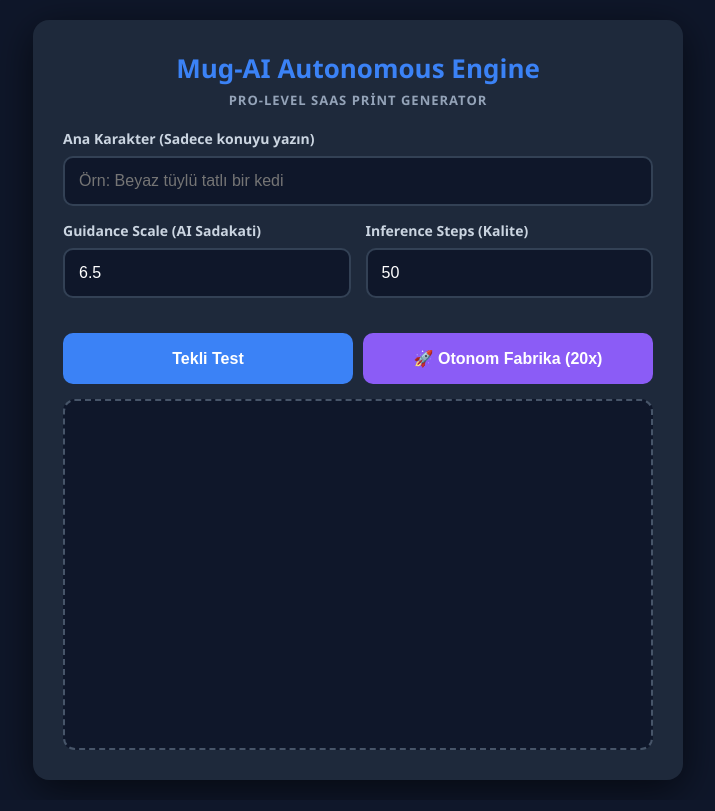
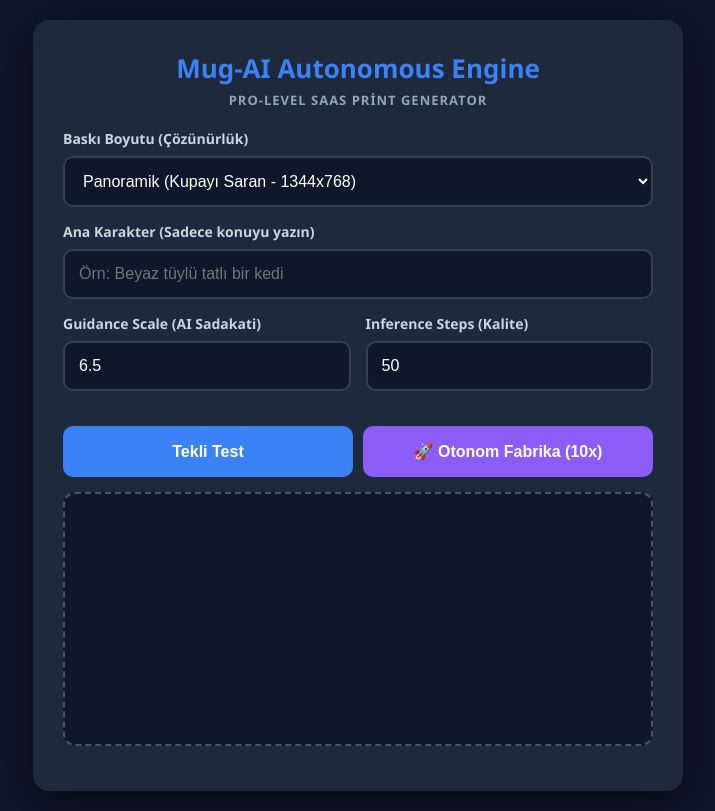
Before and after one commit to fthlabz/mug-ai, a Flask app: page / in a window 1280 px wide. Shown: the whole page, without its empty margins (282-997 px from the left). Run offline with Flask 3, Linux system fonts and the light colour scheme; some libraries are stand-ins or nearby versions.

Commit message:
Update index.html

```diff
--- a/templates/index.html
+++ b/templates/index.html
@@ -15,6 +15,7 @@
             --factory: #8b5cf6;
             --factory-hover: #7c3aed;
             --success: #10b981;
+            --warning: #f59e0b;
         }
         body {
             font-family: 'Segoe UI', Tahoma, Geneva, Verdana, sans-serif;
@@ -23,18 +24,18 @@
             display: flex;
             justify-content: center;
             align-items: center;
-            height: 100vh;
+            min-height: 100vh;
             margin: 0;
-            overflow: hidden;
+            padding: 20px;
+            box-sizing: border-box;
         }
         .app-container {
             background: var(--card-bg);
             padding: 30px;
             border-radius: 16px;
             box-shadow: 0 10px 40px rgba(0,0,0,0.6);
-            width: 95vw;
+            width: 100%;
             max-width: 650px;
-            height: 95vh;
             display: flex;
             flex-direction: column;
             box-sizing: border-box;
@@ -77,6 +78,12 @@
         #factoryBtn:hover { background: var(--factory-hover); }
         button:disabled { background: #475569 !important; color: #94a3b8; cursor: not-allowed; }
 
+        .download-group { display: flex; gap: 10px; margin-top: 15px; }
+        #downloadPngBtn { background: var(--success); display: none; }
+        #downloadJpgBtn { background: var(--warning); display: none; }
+        #downloadPngBtn:hover { background: #059669; }
+        #downloadJpgBtn:hover { background: #d97706; }
+
         .progress-container { margin-top: 15px; display: none; background: #334155; border-radius: 8px; height: 8px; overflow: hidden; }
         .progress-bar { height: 100%; background: var(--factory); width: 0%; transition: width 0.3s; }
 
@@ -91,6 +98,7 @@
             position: relative;
             background: #0f172a;
             overflow: hidden;
+            min-height: 250px;
         }
         #status { font-size: 15px; color: #fbbf24; font-weight: bold; display: none; position: absolute; text-align: center; z-index: 10; padding: 15px;}
         #result-img { max-width: 100%; max-height: 100%; display: none; object-fit: contain; z-index: 5; }
@@ -103,6 +111,12 @@
         <h1>Mug-AI Autonomous Engine</h1>
         <p>Pro-Level SaaS Print Generator</p>
     </div>
+
+    <label for="printSize">Baskı Boyutu (Çözünürlük)</label>
+    <select id="printSize">
+        <option value="wrap">Panoramik (Kupayı Saran - 1344x768)</option>
+        <option value="square">Kare (Sadece Ön Yüz - 1024x1024)</option>
+    </select>
 
     <label for="promptInput">Ana Karakter (Sadece konuyu yazın)</label>
     <input type="text" id="promptInput" placeholder="Örn: Beyaz tüylü tatlı bir kedi">
@@ -120,7 +134,7 @@
 
     <div class="button-group">
         <button id="generateBtn" onclick="uretimeBasla(1)">Tekli Test</button>
-        <button id="factoryBtn" onclick="uretimeBasla(20)">🚀 Otonom Fabrika (20x)</button>
+        <button id="factoryBtn" onclick="uretimeBasla(10)">🚀 Otonom Fabrika (10x)</button>
     </div>
 
     <div class="progress-container" id="progressContainer">
@@ -131,39 +145,47 @@
         <div id="status">Sistem hazır...</div>
         <img id="result-img" src="" alt="Sonuç">
     </div>
+
+    <div class="download-group">
+        <button id="downloadPngBtn" onclick="gorseliIndirManuel('png')">⬇️ PNG İndir</button>
+        <button id="downloadJpgBtn" onclick="gorseliIndirManuel('jpg')">⬇️ Yüksek Kalite JPEG İndir</button>
+    </div>
 </div>
 
 <script>
+    // Hayalet Kilit Mimarisi
     const sifreliKasa = "U2FsdGVkX1/7ytPepRabsGIChr25zzuga4wkk5q74mbbLrGDZD4VhMKw8mng7QncKmcyJGwPxZ0gAPHu2yEU/w==";
     const gizliPin = "1453";
 
     let isFactoryRunning = false;
     let currentPredictionId = null;
     let cachedApiKey = null;
+    let lastGeneratedImgUrl = ""; // Manuel indirme için hafızada tutar
 
     const emotionVariations = [
-        "happy expression",
-        "sleepy expression",
-        "playful mood",
-        "curious look",
-        "soft smile",
-        "majestic and calm",
-        "innocent wide eyes",
-        "gentle gaze",
-        "slightly tilted head",
-        "warm inviting eyes"
+        "happy expression", "sleepy expression", "playful mood",
+        "curious look", "soft smile", "majestic and calm",
+        "innocent wide eyes", "gentle gaze", "slightly tilted head", "warm inviting eyes"
     ];
 
     async function uretimeBasla(count) {
         const userSubject = document.getElementById('promptInput').value;
         const guidanceScale = parseFloat(document.getElementById('guidanceScale').value);
         const numSteps = parseInt(document.getElementById('numSteps').value);
+
+        // Boyut Seçimini API'ye Göndermek İçin Yakalama
+        const printSize = document.getElementById('printSize').value;
+        const width = printSize === "wrap" ? 1344 : 1024;
+        const height = printSize === "wrap" ? 768 : 1024;
+
         const btnSingle = document.getElementById('generateBtn');
         const btnFactory = document.getElementById('factoryBtn');
         const statusEl = document.getElementById('status');
         const resultImg = document.getElementById('result-img');
         const progressContainer = document.getElementById('progressContainer');
         const progressBar = document.getElementById('progressBar');
+        const dlPngBtn = document.getElementById('downloadPngBtn');
+        const dlJpgBtn = document.getElementById('downloadJpgBtn');
 
         if (!userSubject) { alert("Lütfen ana karakteri yazın!"); return; }
 
@@ -176,6 +198,8 @@
             btnSingle.disabled = true;
             btnFactory.disabled = true;
             resultImg.style.display = "none";
+            dlPngBtn.style.display = "none";
+            dlJpgBtn.style.display = "none";
             progressContainer.style.display = count > 1 ? "block" : "none";
 
             statusEl.innerHTML = "Çevriliyor... 🇹🇷 ➔ 🇬🇧";
@@ -192,17 +216,17 @@
             for (let i = 1; i <= count; i++) {
                 if (!isFactoryRunning) break;
 
-                // SEED ÜRETİMİ (Sadece burası eklendi)
                 const seed = Math.floor(Math.random() * 1000000);
 
                 statusEl.innerHTML = count > 1
-                    ? `OTONOM ÜRETİM<br>Varyasyon: ${i} / ${count} (Seed: ${seed}) ⏳<br><small>Her üretim PNG olarak indiriliyor.</small>`
+                    ? `OTONOM ÜRETİM<br>Varyasyon: ${i} / ${count} (Seed: ${seed}) ⏳<br><small>Ön izleme sonrası otomatik indiriliyor.</small>`
                     : "Master Görsel İşleniyor... ⏳";
 
                 progressBar.style.width = `${((i - 1) / count) * 100}%`;
 
                 const randomVariation = emotionVariations[Math.floor(Math.random() * emotionVariations.length)];
 
+                // MASTER PROMPT MİMARİSİ
                 const finalPrompt = `MASTERPIECE PHOTO. REAL SUBJECT FIRST.
 YOU ARE GENERATING A REAL PHOTOGRAPH — NOT ARTWORK.
 
@@ -226,7 +250,6 @@ ABSOLUTELY NO STRUCTURES OR SCENES.`;
 
                 const negativePrompt = `frame, border, window, box, cube, shadowbox, diorama, paper art, papercraft, paper cut, origami, cardboard, wood, stage, installation, sculpture, illustration, drawing, painting, cartoon, cgi, 3d render, decorative scene`;
 
-                // API BODY'E SEED EKLENDİ (Sadece burası değiştirildi)
                 const startRes = await fetch("/api/generate", {
                     method: "POST",
                     headers: { "Content-Type": "application/json" },
@@ -236,8 +259,8 @@ ABSOLUTELY NO STRUCTURES OR SCENES.`;
                         negative_prompt: negativePrompt,
                         guidance_scale: guidanceScale,
                         num_inference_steps: numSteps,
-                        width: 1344,
-                        height: 768,
+                        width: width,  // Seçime göre dinamik
+                        height: height, // Seçime göre dinamik
                         seed: seed
                     })
                 });
@@ -259,10 +282,23 @@ ABSOLUTELY NO STRUCTURES OR SCENES.`;
 
                     if (pollData.status === "succeeded") {
                         const imgUrl = pollData.output[0];
+                        lastGeneratedImgUrl = imgUrl; // Manuel indirme için kaydet
+
+                        // Ekranda Ön İzleme Gösterme
                         resultImg.src = imgUrl;
                         resultImg.style.display = "block";
 
-                        await gorseliIndir(imgUrl, `Mug-AI-${englishSubject.replace(/\s+/g, '-')}-var${i}-s${seed}`);
+                        if(count === 1) {
+                            // Tekli testte butonları aç, kullanıcı seçip indirsin
+                            dlPngBtn.style.display = "block";
+                            dlJpgBtn.style.display = "block";
+                        } else {
+                            // Factory Mode: Kullanıcının resmi görebilmesi için 1.5 saniye bekle, sonra indir
+                            await new Promise(res => setTimeout(res, 1500));
+                            const dosyaAdi = `Mug-AI-${englishSubject.replace(/\s+/g, '-')}-var${i}-s${seed}`;
+                            await indirFormat(imgUrl, dosyaAdi, 'png');
+                            await indirFormat(imgUrl, dosyaAdi, 'jpg');
+                        }
 
                         currentPredictionId = null;
                         break;
@@ -273,7 +309,7 @@ ABSOLUTELY NO STRUCTURES OR SCENES.`;
             }
 
             progressBar.style.width = "100%";
-            statusEl.innerHTML = "✅ Tüm Otonom Üretimler Tamamlandı!";
+            statusEl.innerHTML = count > 1 ? "✅ Fabrika Üretimi Tamamlandı!" : "✅ Üretim Tamam!";
 
         } catch (error) {
             console.error("Hata:", error);
@@ -287,23 +323,60 @@ ABSOLUTELY NO STRUCTURES OR SCENES.`;
         }
     }
 
-    async function gorseliIndir(imgUrl, filename) {
+    // Arayüzdeki Butonlardan Gelen İndirme Talebi
+    async function gorseliIndirManuel(format) {
+        if(!lastGeneratedImgUrl) return;
+        const filename = `Mug-AI-Single-${Date.now()}`;
+        await indirFormat(lastGeneratedImgUrl, filename, format);
+    }
+
+    // Yüksek Çözünürlüklü Tuval Motoru ile İndirme (PNG ve Maksimum Kalite JPEG)
+    async function indirFormat(imgUrl, filename, format) {
         try {
             const response = await fetch(imgUrl);
             const blob = await response.blob();
             const blobUrl = window.URL.createObjectURL(blob);
-            const a = document.createElement('a');
-            a.href = blobUrl;
-            a.download = `${filename}.png`;
-            document.body.appendChild(a);
-            a.click();
-            document.body.removeChild(a);
-            window.URL.revokeObjectURL(blobUrl);
+
+            if (format === 'png') {
+                tetikleIndirme(blobUrl, `${filename}.png`);
+            } else if (format === 'jpg' || format === 'jpeg') {
+                const img = new Image();
+                img.crossOrigin = "Anonymous";
+                img.onload = () => {
+                    const canvas = document.createElement('canvas');
+                    canvas.width = img.width;
+                    canvas.height = img.height;
+                    const ctx = canvas.getContext('2d');
+
+                    // Şeffaflık (alpha) varsa arka planı beyaz yap
+                    ctx.fillStyle = "#FFFFFF";
+                    ctx.fillRect(0, 0, canvas.width, canvas.height);
+                    ctx.drawImage(img, 0, 0);
+
+                    // Maksimum Kalitede (1.0) JPEG oluştur
+                    canvas.toBlob((jpegBlob) => {
+                        const jpegUrl = window.URL.createObjectURL(jpegBlob);
+                        tetikleIndirme(jpegUrl, `${filename}.jpg`);
+                    }, 'image/jpeg', 1.0);
+                };
+                img.src = blobUrl;
+            }
         } catch (e) {
             window.open(imgUrl, '_blank');
         }
     }
 
+    // Tarayıcı İndirme Tetikleyicisi
+    function tetikleIndirme(url, dosyaAdi) {
+        const a = document.createElement('a');
+        a.href = url;
+        a.download = dosyaAdi;
+        document.body.appendChild(a);
+        a.click();
+        document.body.removeChild(a);
+    }
+
+    // Acil Fren Sistemi
     window.addEventListener('beforeunload', (event) => {
         isFactoryRunning = false;
         if (currentPredictionId && cachedApiKey) {
```
